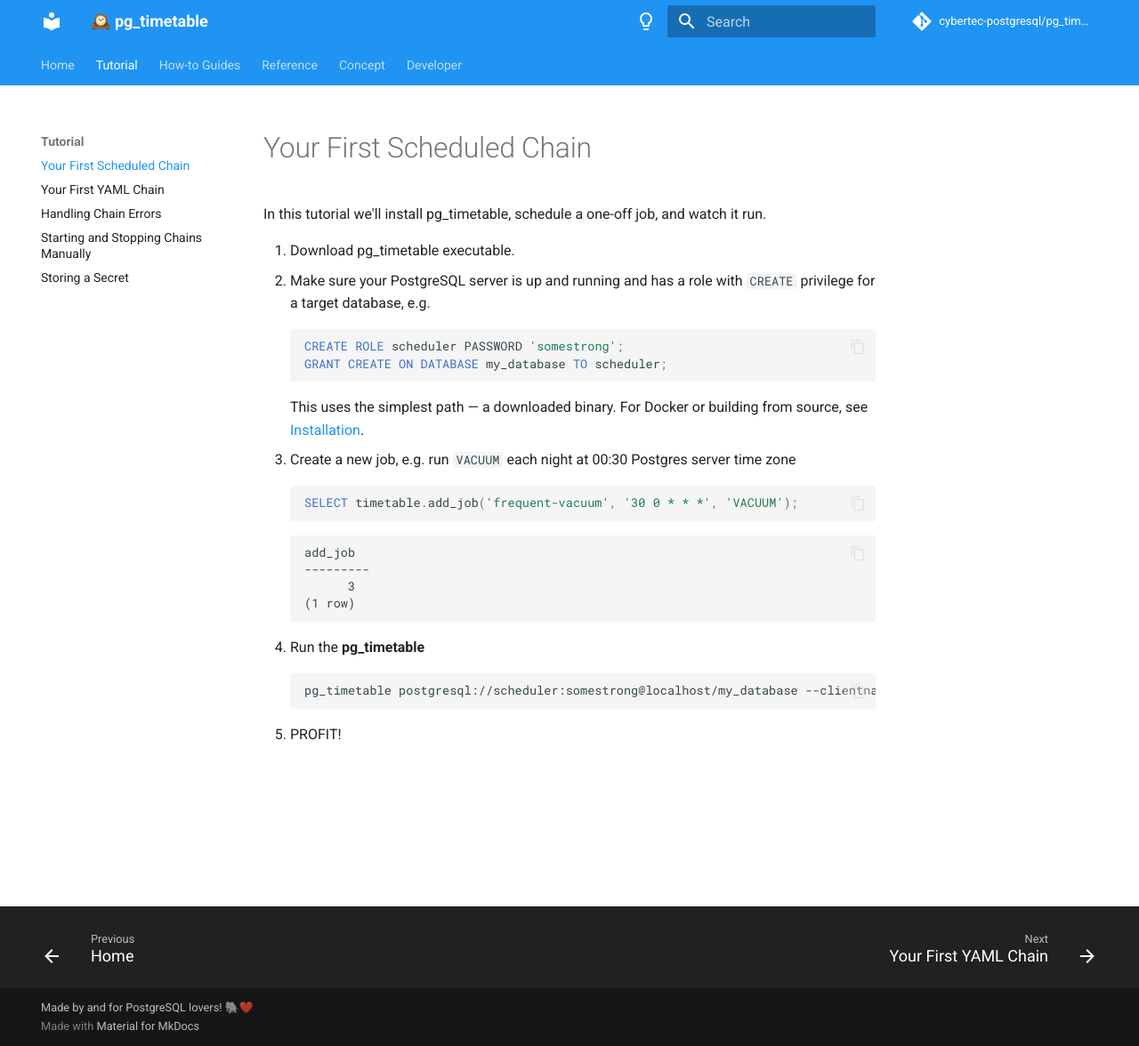
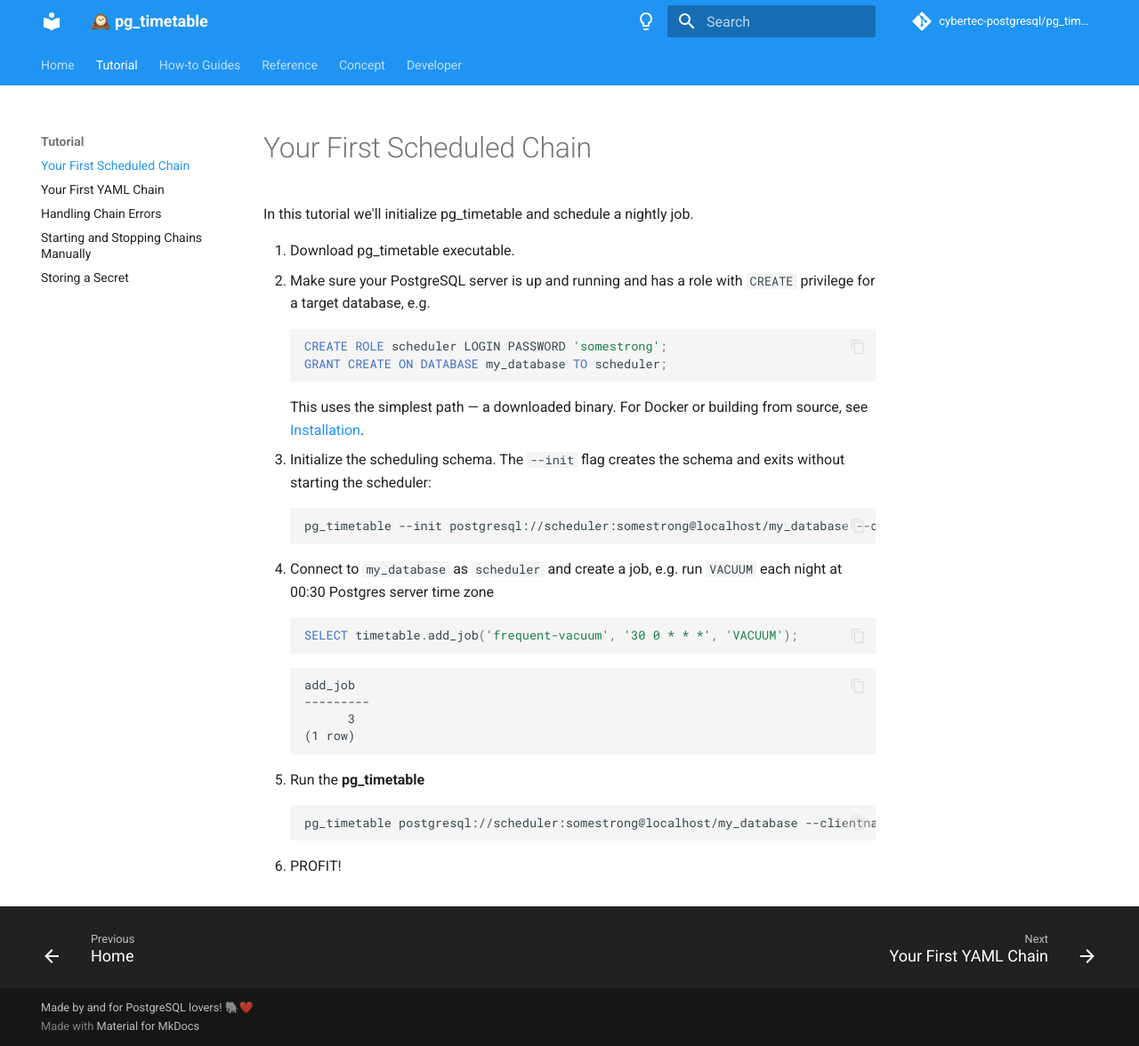
Before and after one commit to cybertec-postgresql/pg_timetable, an MkDocs documentation site: the page built from docs/tutorial-first-chain.md, in a window 1280 px wide and 1176 px high. Shown: the whole window at 89% size. Built offline with MkDocs 1.6.1 and Material for MkDocs 9.7.7, drawn with Linux system fonts in a browser that asks for light colours; comment, search, counter and statistics services are not loaded; the version menu is left out.

Commit message:
Fix first-use setup and YAML argument examples

````diff
--- a/docs/tutorial-first-chain.md
+++ b/docs/tutorial-first-chain.md
@@ -1,19 +1,27 @@
 # Your First Scheduled Chain
 
-In this tutorial we'll install pg_timetable, schedule a one-off job, and watch it run.
+In this tutorial we'll initialize pg_timetable and schedule a nightly job.
 
 1. Download pg_timetable executable.
 2. Make sure your PostgreSQL server is up and running and has a role with `CREATE` privilege
    for a target database, e.g.
 
     ```sql
-    CREATE ROLE scheduler PASSWORD 'somestrong';
+    CREATE ROLE scheduler LOGIN PASSWORD 'somestrong';
     GRANT CREATE ON DATABASE my_database TO scheduler;
     ```
 
     This uses the simplest path — a downloaded binary. For Docker or building from source, see [Installation](installation.md).
 
-3. Create a new job, e.g. run `VACUUM` each night at 00:30 Postgres server time zone
+3. Initialize the scheduling schema. The `--init` flag creates the schema and exits
+   without starting the scheduler:
+
+    ```bash
+    pg_timetable --init postgresql://scheduler:somestrong@localhost/my_database --clientname=vacuumer
+    ```
+
+4. Connect to `my_database` as `scheduler` and create a job, e.g. run `VACUUM` each night
+   at 00:30 Postgres server time zone
 
     ```sql
     SELECT timetable.add_job('frequent-vacuum', '30 0 * * *', 'VACUUM');
````
Also changed, not shown: other parts of docs/tutorial-first-chain.md (+2 -2 lines), README.md (+9 -3 lines), docs/installation.md (+1 -1 lines), docs/yaml-format.md (+9 -2 lines), 6 other files.
